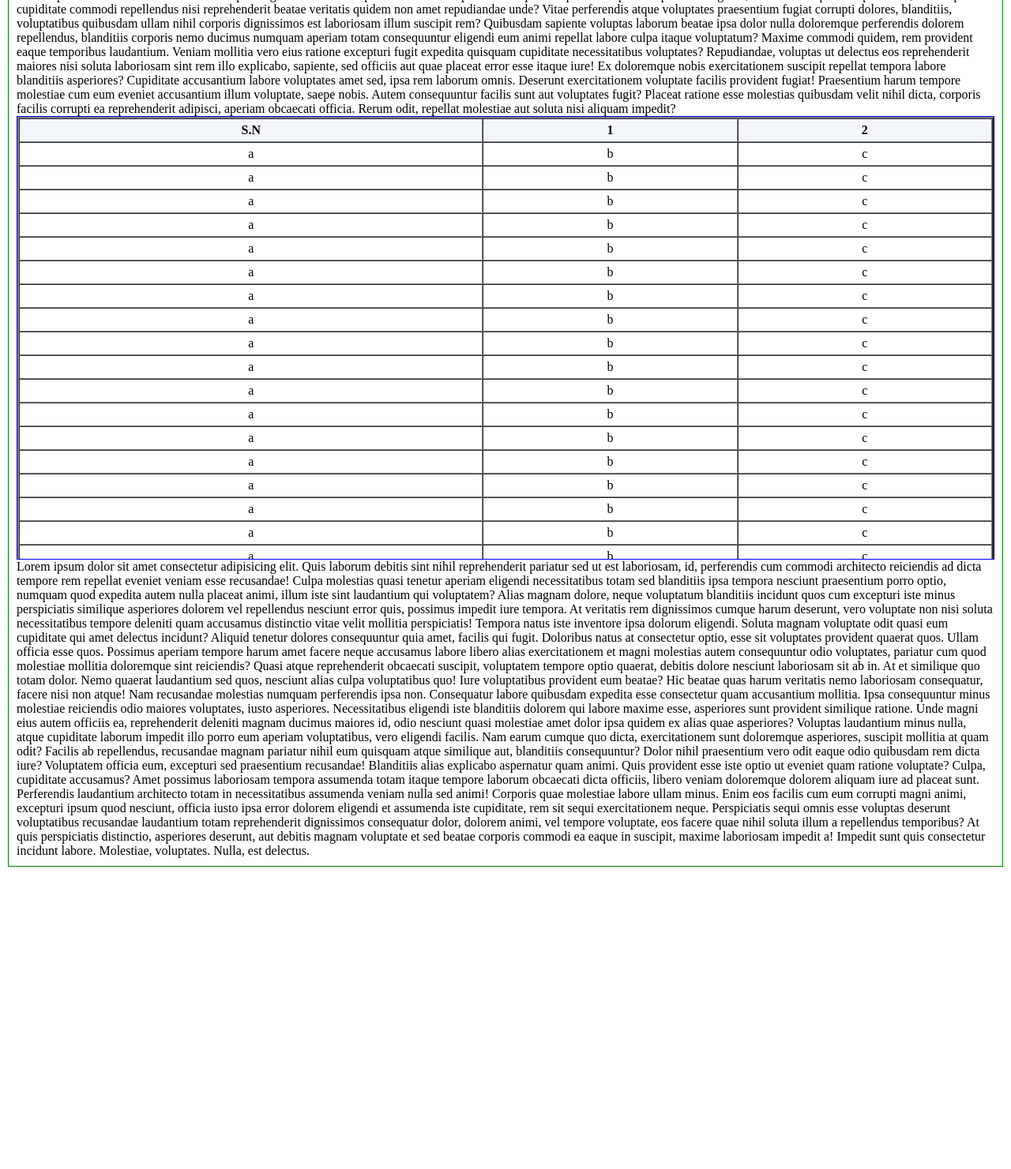
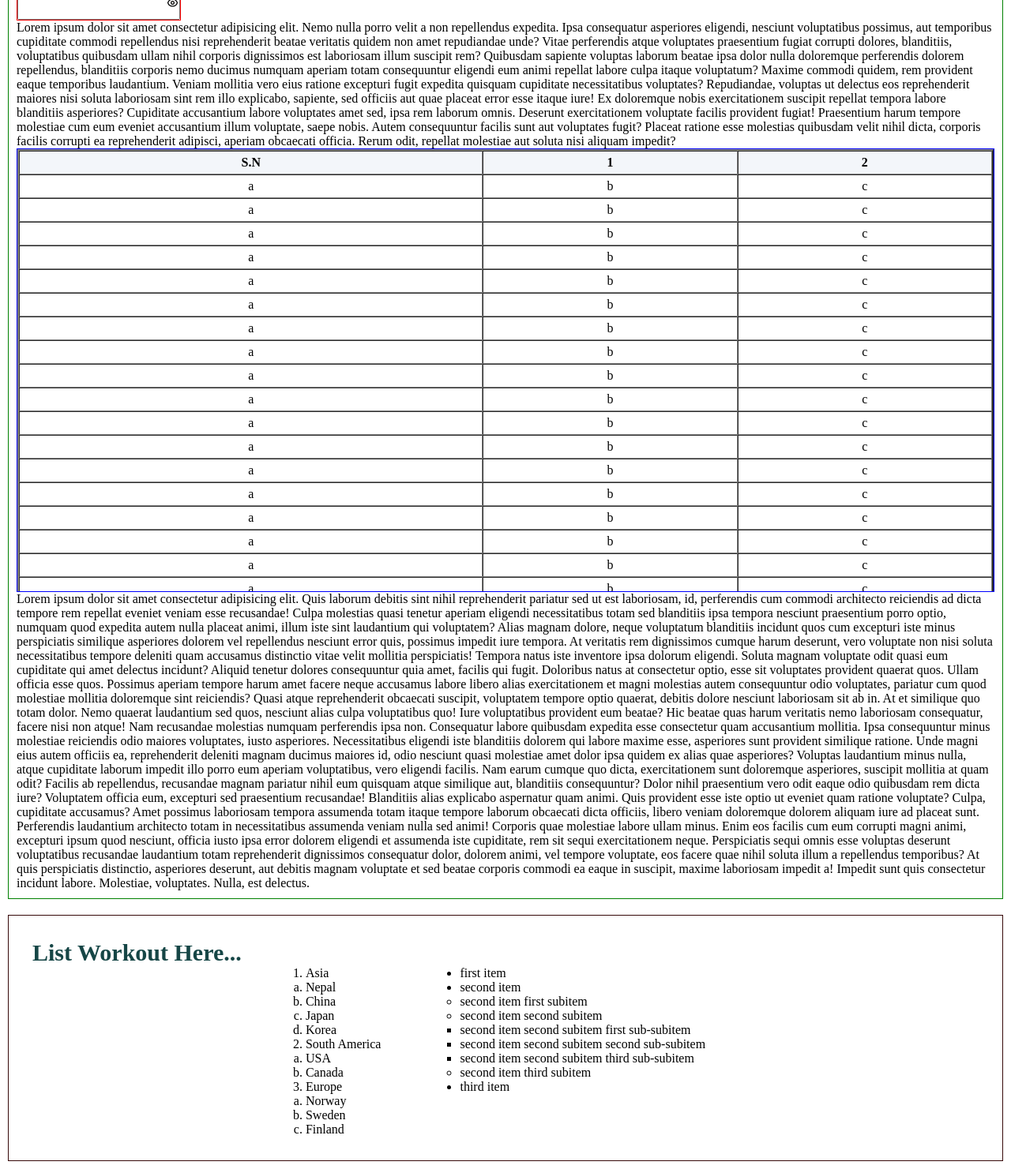
Before and after one commit to omitbajracharya/website_class_a11, a plain HTML site: page workout1/src/section/section.html in a window 1280 px wide. Shown: the part 664-2145 px from the top of the page at 79% size. Before the commit the page ends 1772 px from the top, so only its background shows below. Drawn offline with Linux system fonts and the light colour scheme.

Commit message:
list add up

```diff
--- a/workout1/src/section/section.css
+++ b/workout1/src/section/section.css
@@ -12,8 +12,6 @@
         flex-shrink: 0;
     }
     .tbl-str-down {
-        border-collapse: collapse;
-        padding: 10px;
         thead {
             background-color: blue;
             color: white;
@@ -35,3 +33,10 @@ td,th {
 .down-tbl-wrapper {
    padding: 40px;
 }
+
+.list-wrapper {
+    display: flex;
+    gap: 100px;
+    justify-content: center;
+    flex-wrap: wrap;
+}
--- a/workout1/src/section/section.html
+++ b/workout1/src/section/section.html
@@ -160,6 +160,37 @@
 
             <div style="border: 1px solid green;padding: 10px;">
                 <span style="color: rgb(22, 70, 70);text-align: center;font-size: 30px;font-weight: 600;">Position Workout Here...</span>
+                <div class="input-fit-eye">
+                  <div style="position: relative; border: 1px solid red; width: fit-content">
+                    <svg
+                      width="15px"
+                      height="15px"
+                      viewBox="0 0 24 24"
+                      fill="none"
+                      xmlns="http://www.w3.org/2000/svg"
+                      style="position: absolute; right: 2px; top: 10px"
+                    >
+                      <path
+                        d="M15.0007 12C15.0007 13.6569 13.6576 15 12.0007 15C10.3439 15 9.00073 13.6569 9.00073 12C9.00073 10.3431 10.3439 9 12.0007 9C13.6576 9 15.0007 10.3431 15.0007 12Z"
+                        stroke="#000000"
+                        stroke-width="2"
+                        stroke-linecap="round"
+                        stroke-linejoin="round"
+                      />
+                      <path
+                        d="M12.0012 5C7.52354 5 3.73326 7.94288 2.45898 12C3.73324 16.0571 7.52354 19 12.0012 19C16.4788 19 20.2691 16.0571 21.5434 12C20.2691 7.94291 16.4788 5 12.0012 5Z"
+                        stroke="#000000"
+                        stroke-width="2"
+                        stroke-linecap="round"
+                        stroke-linejoin="round"
+                      />
+                    </svg>
+                    <input
+                      type="text"
+                      style="padding-top: 10px; padding-bottom: 10px; padding-right: 20px;padding-left: 5px;"
+                    />
+                  </div>
+                </div>
                 <div class="position-workout">
                     <div class="pos-work-1">
                         <div>
@@ -319,6 +350,58 @@
                     </div>
                 </div>
             </div>
+
+            <div style="border: 1px solid rgb(54, 9, 9);padding: 30px;">
+              <span style="color: rgb(22, 70, 70);text-align: center;font-size: 30px;font-weight: 600;">List Workout Here...</span>
+              <div class="list-wrapper">
+                <ol id="out" type="1">
+                  <li>Asia</li>
+                  <ol class="inner" type="a">
+                    <li>Nepal</li>
+                    <li>China</li>
+                    <li>Japan</li>
+                    <li>Korea</li>
+                  </ol>
+                  <li>South America</li>
+                  <ol class="inner" type="a">
+                    <li>USA</li>
+                    <li>Canada</li>
+                  </ol>
+                  <li>Europe</li>
+                  <ol class="inner" type="a">
+                    <li>Norway</li>
+                    <li>Sweden</li>
+                    <li>Finland</li>
+                  </ol>
+                </ol>
+                <ul>
+                  <li>first item</li>
+                  <li>
+                    second item
+                    <!-- Look, the closing </li> tag is not placed here! -->
+                    <ul>
+                      <li>second item first subitem</li>
+                      <li>
+                        second item second subitem
+                        <!-- Same for the second nested unordered list! -->
+                        <ul>
+                          <li>second item second subitem first sub-subitem</li>
+                          <li>second item second subitem second sub-subitem</li>
+                          <li>second item second subitem third sub-subitem</li>
+                        </ul>
+                      </li>
+                      <!-- Closing </li> tag for the li that
+                                  contains the third unordered list -->
+                      <li>second item third subitem</li>
+                    </ul>
+                    <!-- Here is the closing </li> tag -->
+                  </li>
+                  <li>third item</li>
+                </ul>
+              </div>
+            </div>
+
+
         </div>
     </div>
 
```
